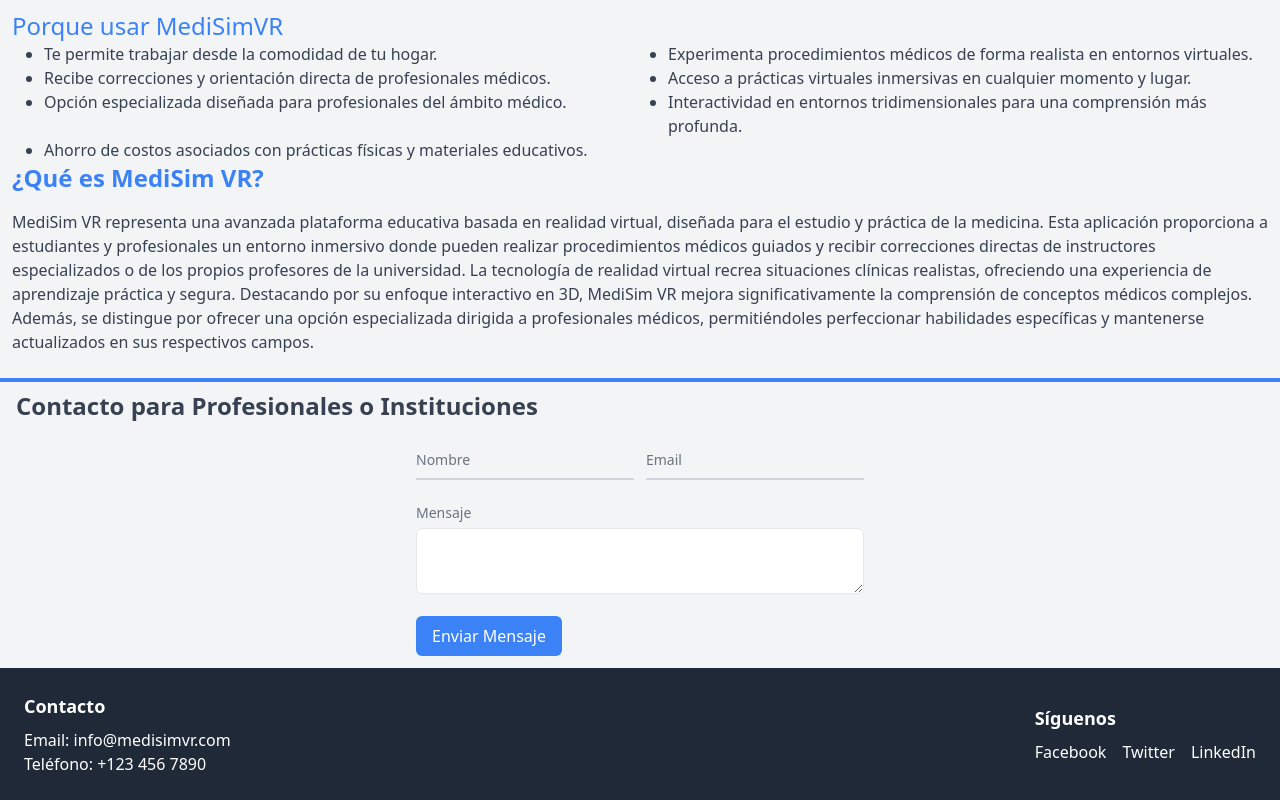
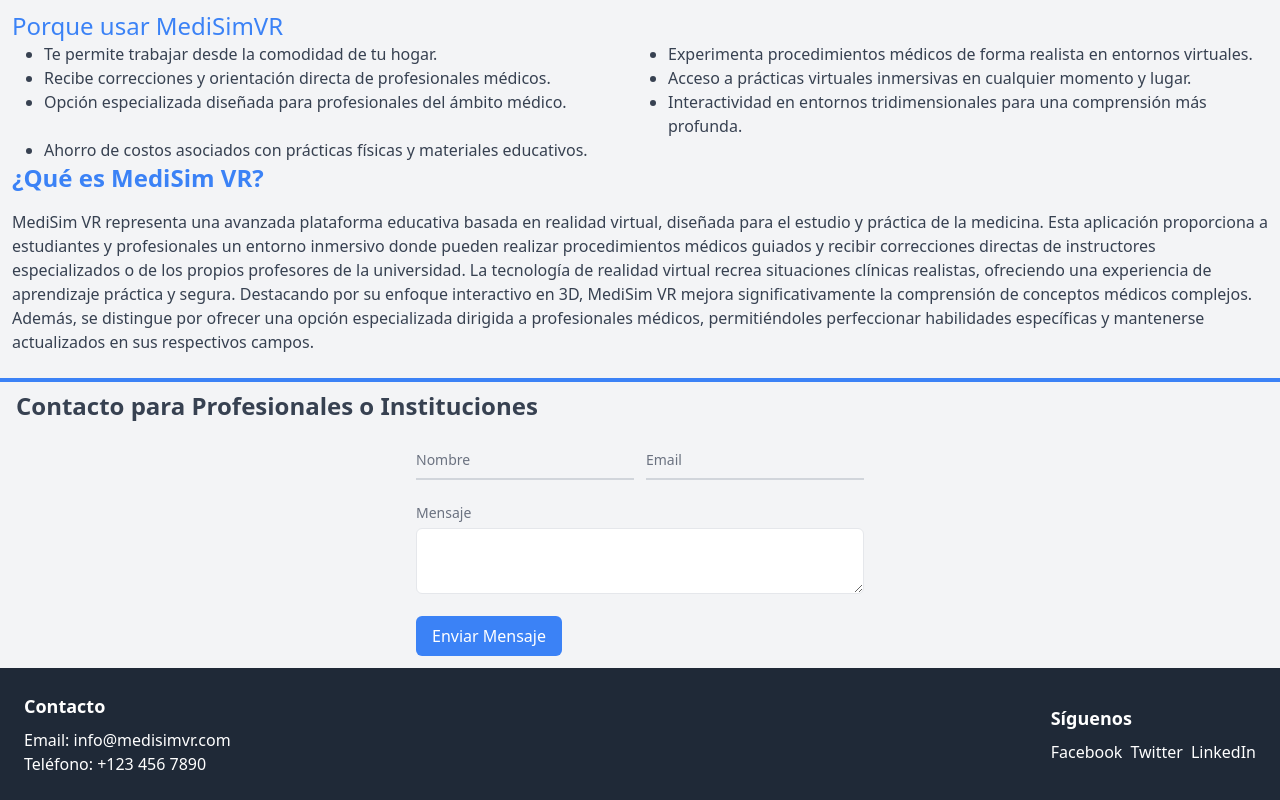
Before and after one commit to Tiiito21/MediSimVr, an Astro site: page / in a window 1280 px wide. Shown: the part 782-1582 px from the top of the page. Built offline with nearby package versions, Linux system fonts and the light colour scheme; Astro itself is replaced by a stand-in of ours; what @midudev/tailwind-animations would draw is missing.

Commit message:
Solve minor problem with footer columns

```diff
--- a/src/components/Footer.astro
+++ b/src/components/Footer.astro
@@ -7,7 +7,7 @@
       </div>
       <div>
           <h4 class="text-lg font-bold mb-2">Síguenos</h4>
-          <ul class="flex flex-col md:flex-row gap-y-2 space-x-4">
+          <ul class="flex flex-col md:flex-row gap-x-2 text-left">
               <li><a href="https://facebook.com" class="hover:text-blue-200">Facebook</a></li>
               <li><a href="https://x.com" class="hover:text-blue-200">Twitter</a></li>
               <li><a href="https://linkedin.com" class="hover:text-blue-200">LinkedIn</a></li>
```
